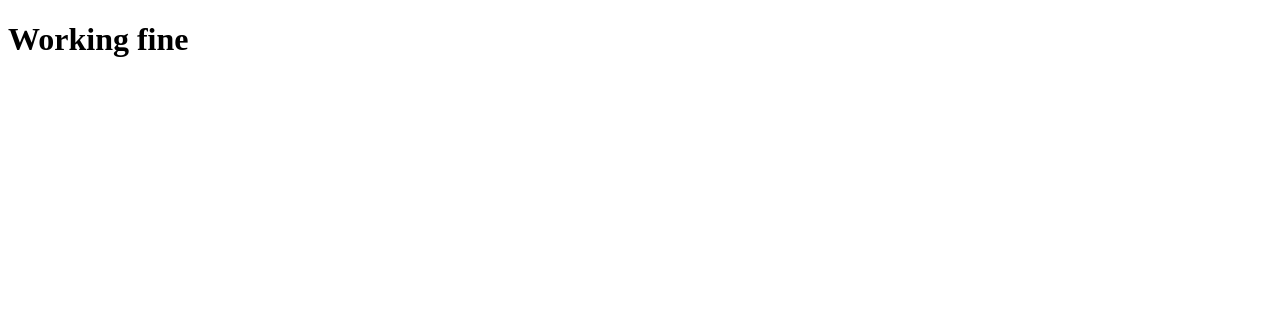
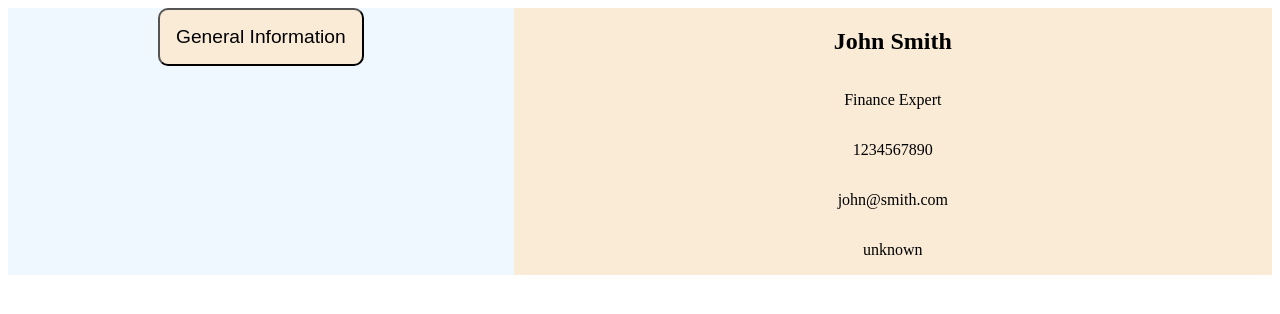
Before and after one commit to kaushal-github-01/CV-Application, a React (Vite) app: page / in a window 1280 px wide. Shown: the top 314 px of the page. Built offline with nearby package versions, Linux system fonts and the light colour scheme.

Commit message:
'General Information' completed

```diff
--- a/src/App.css
+++ b/src/App.css
@@ -0,0 +1,41 @@
+#component {
+    display: flex;
+}
+
+#EditSection{
+    width: 40%;
+
+    display: flex;
+    flex-direction: column;
+    align-items: center;
+
+    background-color: aliceblue;
+}
+
+.mainBtn{
+    padding: 1rem;
+    font-size: larger;
+    border-radius: 10px;
+    background-color:antiquewhite;
+}
+
+.mainBtn:hover{
+    cursor: pointer;
+    background-color: aliceblue;
+}
+
+#GeneralInformationForm{
+    display: none;
+
+    margin-top: 1rem;
+}
+
+#ViewSection{
+    width: 60%;
+
+    display: flex;
+    flex-direction: column;
+    align-items: center;
+
+    background-color:antiquewhite;
+}
--- a/src/App.jsx
+++ b/src/App.jsx
@@ -1,9 +1,103 @@
 import "./App.css";
+import { useState } from "react";
 
 function App() {
+  const [GeneralInformationData, setGeneralInformationData] = useState({
+    name: "John Smith",
+    title: "Finance Expert",
+    number: 1234567890,
+    email: "john@smith.com",
+    address: "unknown",
+  });
+
+  function handleBtnClick() {
+    const GeneralInformationForm = document.getElementById(
+      "GeneralInformationForm"
+    );
+
+    if (GeneralInformationForm.style.display === "block") {
+      GeneralInformationForm.style.display = "none";
+    } else {
+      GeneralInformationForm.style.display = "block";
+    }
+  }
+
+  function handleInputChange(event) {
+    const targetName = event.target.name;
+
+    setGeneralInformationData({
+      ...GeneralInformationData,
+      [targetName]: event.target.value,
+    });
+  }
+
   return (
     <>
-      <h1>Working fine</h1>
+      <div id="component">
+        <section id="EditSection">
+          <button className="mainBtn" onClick={handleBtnClick}>
+            General Information
+          </button>
+          <form id="GeneralInformationForm">
+            <label>
+              Name:{" "}
+              <input
+                type="text"
+                name="name" // Added name attribute
+                value={GeneralInformationData.name}
+                onChange={handleInputChange}
+              />
+            </label>{" "}
+            <br /> <br />
+            <label>
+              Title:{" "}
+              <input
+                type="text"
+                name="title"
+                value={GeneralInformationData.title}
+                onChange={handleInputChange}
+              />
+            </label>
+            <br /> <br />
+            <label>
+              Number:{" "}
+              <input
+                type="text"
+                name="number"
+                value={GeneralInformationData.number}
+                onChange={handleInputChange}
+              />
+            </label>
+            <br /> <br />
+            <label>
+              Email:{" "}
+              <input
+                type="text"
+                name="email"
+                value={GeneralInformationData.email}
+                onChange={handleInputChange}
+              />
+            </label>
+            <br /> <br />
+            <label>
+              Address:{" "}
+              <input
+                type="text"
+                name="address"
+                value={GeneralInformationData.address}
+                onChange={handleInputChange}
+              />
+            </label>
+          </form>
+        </section>
+        <section id="ViewSection">
+          <h1>{GeneralInformationData.name}</h1>
+          <p>{GeneralInformationData.title}</p>
+          <p>{GeneralInformationData.number}</p>
+          <p>{GeneralInformationData.email}</p>
+          <p>{GeneralInformationData.address}</p>
+        </section>
+      </div>
     </>
   );
 }
```
